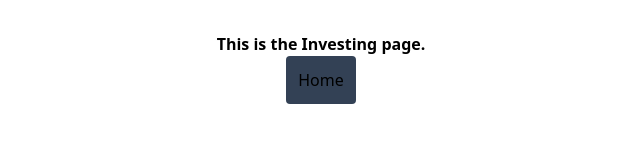
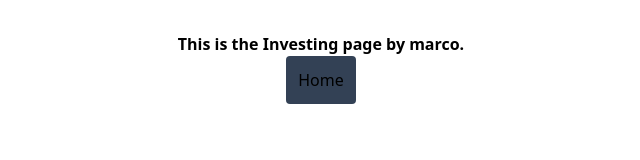
Before and after one commit to stefin0/hack-the-finance, a Next.js app: page /investing in a window 1280 px wide. Shown: the top 160 px of the page, without its empty margins (319-959 px from the left). Built offline with nearby package versions, Linux system fonts and the light colour scheme.

Commit message:
yk the vibes

```diff
--- a/app/investing/page.tsx
+++ b/app/investing/page.tsx
@@ -4,7 +4,7 @@
   return (
     <>
       <h1 className="text-center mt-8 font-extrabold">
-        This is the Investing page.
+        This is the Investing page by marco.
       </h1>
       <div className="flex justify-center">
         <Link href="" className="bg-slate-700 p-3 rounded mx-2">
```
